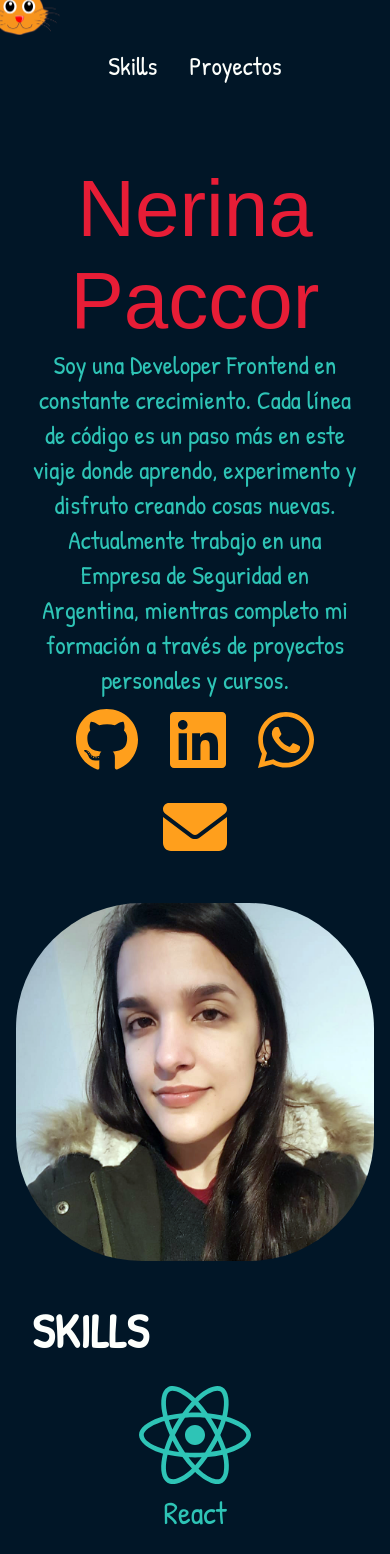
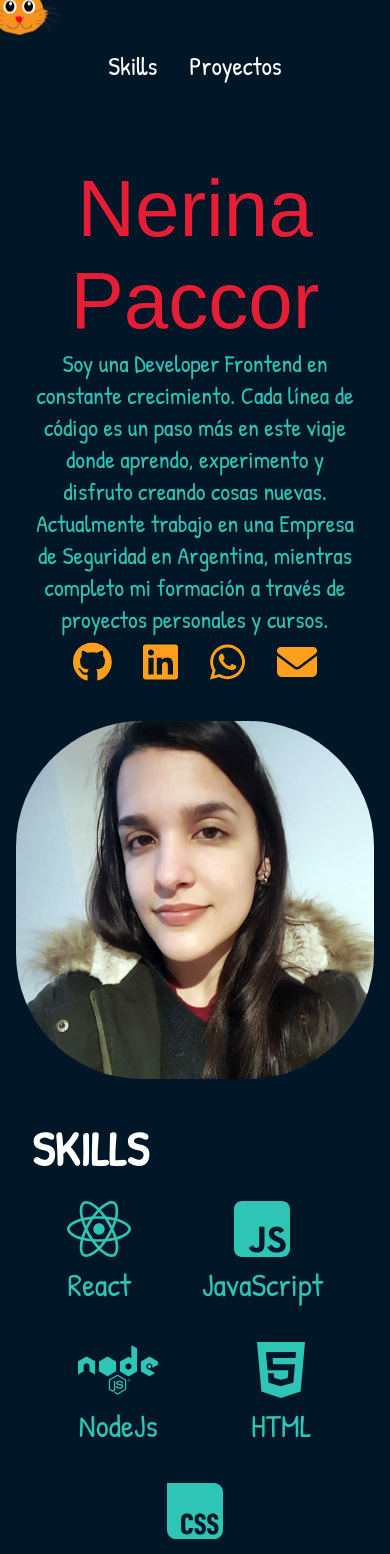
Before and after one commit to NerinaPac/PortafolioPac, a React (Vite) app: page / in a window 390 px wide. Shown: the top 1554 px of the page. Built offline with nearby package versions, Linux system fonts and the light colour scheme; a web font is replaced by a local one.

Commit message:
fix responsive.

```diff
--- a/src/components/Contacto/Contacto.css
+++ b/src/components/Contacto/Contacto.css
@@ -1,7 +1,5 @@
 .contactosContain{
    text-align: center;
-
-
 
 }
 
@@ -15,3 +13,12 @@
 .contactosRS:hover{
     color: var(--rojo);
 }
+
+
+@media (max-width: 768px) {
+
+    .contactosRS{
+        font-size: 2.5rem;
+
+    }
+}
--- a/src/components/Presentacion/Presentacion.css
+++ b/src/components/Presentacion/Presentacion.css
@@ -38,5 +38,7 @@
 
 @media (max-width: 480px){
 
-
+    .presentacionTexto{
+        font-size: 1.5rem;
+    }
 }
--- a/src/components/Skills/Skills.css
+++ b/src/components/Skills/Skills.css
@@ -37,6 +37,6 @@ h2{
 
 @media (max-width: 480px) {
     .bloqueSkill .iconoSkill{
-        font-size: 7rem;
+        font-size: 4rem;
     }
 }
```
